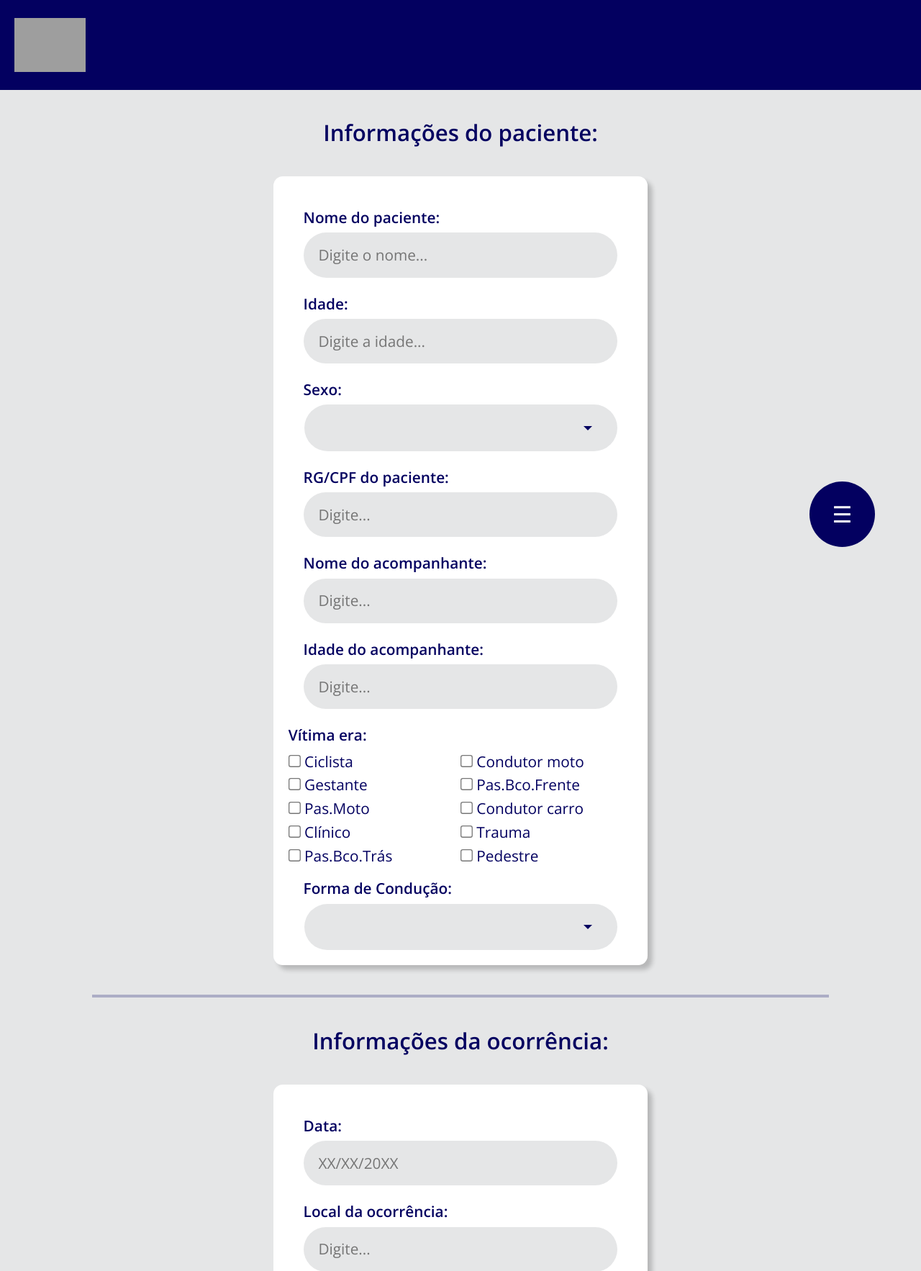
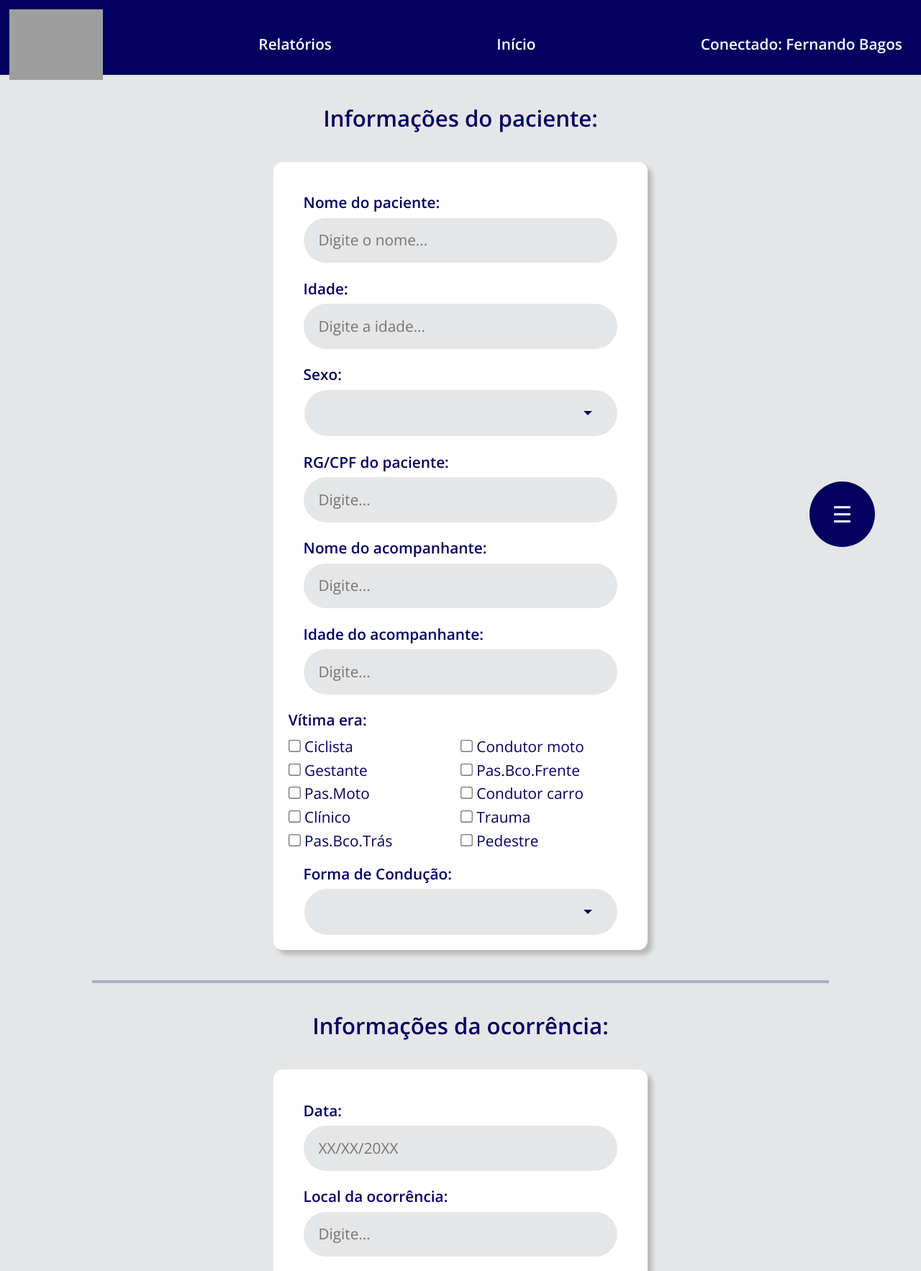
Before and after one commit to tiagofermiano/SA_NOAR, a PHP site: page /pages/index.html in a window 1280 px wide. Shown: the top 1766 px of the page at 72% size. Run offline with PHP 8.4, Linux system fonts and the light colour scheme; grey boxes are pictures that could not be loaded.

Commit message:
celo pag home

```diff
--- a/assets/index.css
+++ b/assets/index.css
@@ -27,7 +27,7 @@ body {
 }
 
 img {
-  max-width: 100%;
+  width: 90%;
   height: auto;
 }
 
@@ -93,23 +93,38 @@ p {
 .container {
   max-width: 1230px;
   /* Alterado de width para max-width para melhor responsividade */
-  margin: 0 auto;
-  padding: 0 15px;
+  margin:  auto;
   /* Adicionado um espaçamento interno */
+  justify-content: center;
+  align-items: center;
+}
+
+#cabecalho{
+  display: flex;
+  align-items: center; /* Centralizar verticalmente */
+  justify-content: space-between; /* Centralizar horizontalmente e espaçar os elementos */
+  padding: 10px;
+}
+
+#cabecalho a{
+  color: #fff;
+  text-decoration: none;
+  margin: 0 10px; /* Adiciona margem entre os links */
+  font-weight: bold;
+  color: #ffffff;
 }
 
 header {
-  display: flex;
-  align-items: center;
-  /* Centralizar verticalmente */
-  height: 12vh;
+  display: block;
+  margin: auto;  /* Centralizar verticalmente */
+  height: 10vh;
   background: #030060;
+  justify-content: center;
 }
 
 .logo {
-  width: 8%;
-  margin: 0 auto;
-  /* Centralizar horizontalmente */
+  max-width: 100px; /* Define a largura máxima da imagem */
+  height: auto; /* Mantém a proporção da imagem */
 }
 
 .title {
@@ -341,14 +356,13 @@ margin-top: 1.29rem;
 .input-anme_sn_nomemedico label {
   margin: auto;
   display: flex;
-  /* height: 8%; */
   /* margin-right: 5rem; */
 }
 
 .input-anme_sn_nomemedico input {
   display: flex;
-  width: 70%;
-  height: 8%;
+  width: 100%;
+  /* height: 8%; */
   border: none;
   outline: 0;
   padding: 0.75rem 1rem;
@@ -703,7 +717,7 @@ margin-top: 1.29rem;
   /* background-color: #E5E6E7; */
   border-radius: 1rem;
   padding: 1rem;
-  text-align: center;
+  marg
 }
 
 .grid_maior5 {
--- a/pages/index.html
+++ b/pages/index.html
@@ -21,8 +21,11 @@
 <body>
 
   <header>
-    <div class="container">
-      <img class="logo" alt="LOGO NOAR" src="SA_NOAR/images/logo_socorro_top.png">
+    <div class="container" id="cabecalho">
+      <img class="logo" alt="LOGO NOAR" src="https://i.pinimg.com/originals/63/1b/2a/631b2a6d8b0480b22c425f8efc67bf81.png">
+      <a href="relatórios.html">Relatórios</a>
+      <a href="home.html">Início</a>
+      <a href="home.html">Conectado: Fernando Bagos</a>
     </div>
   </header>
 
@@ -2457,22 +2460,6 @@
       <hr class="hr2">
 
       <div>
-        <label class="item">
-          <input type="checkbox" class="main-checkbox-segundocolar" id="segundocolar" onclick="toggleInputQuantidadeSegundoColar()";
-          onchange="toggleSegundoColar()"> COLAR</label><br>
-        <input type="checkbox" class="sub-checkbox-segundocolar" disabled> M
-        <input type="checkbox" class="sub-checkbox-segundocolar" disabled> G
-        <input type="checkbox" class="sub-checkbox-segundocolar" disabled> GG
-      </div>
-
-      <div class="inputquantidade">
-        <input type="text" id="quantidadesegundocolar" oninput="validarNumeroQuantidadeSegundoColar(this)" disabled>
-        <p id="mensagemErro-40" style="color: red; font-size: 12px;"></p>
-      </div>
-      <hr class="hr2">
-      <hr class="hr2">
-
-      <div>
         <input type="checkbox" id="coxins" onclick="toggleInputQuantidadeCoxins()">
         <label for="coxins">COXINS ESTABILIZA.</label>
     </div>
```
Also changed, not shown: assets/home.css (+35 -6 lines), pages/home.html (+15 -11 lines).
